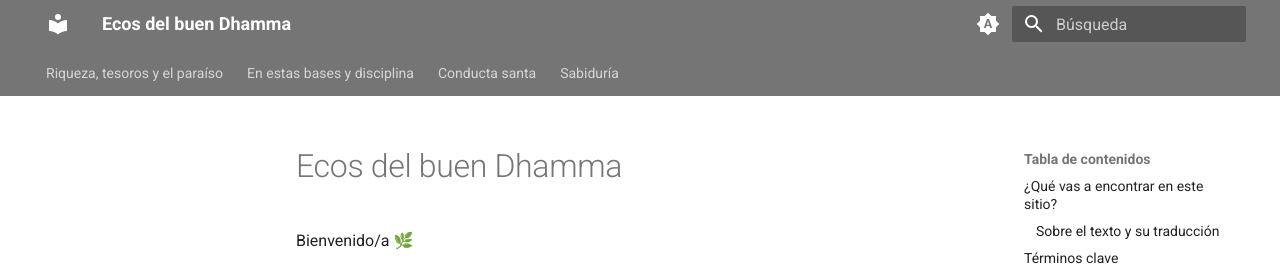
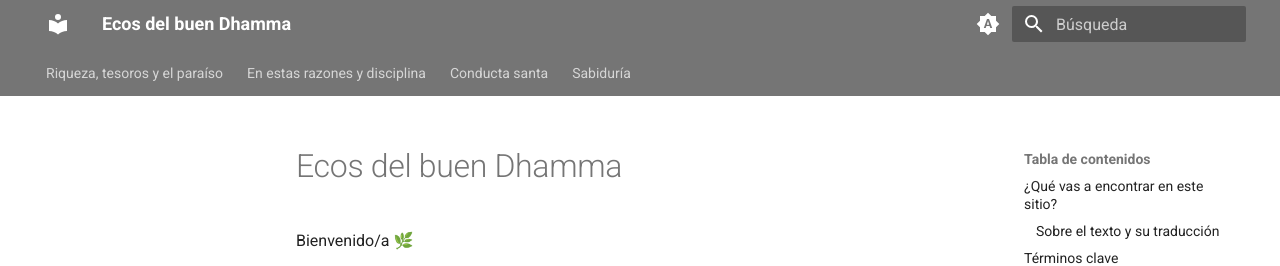
Before and after one commit to mjaviem/suttas-spanish, an MkDocs documentation site: the page built from docs/index.md, in a window 1280 px wide and 900 px high. Shown: the top 266 px of the window. Built offline with MkDocs 1.6.1 and Material for MkDocs 9.7.7, drawn with Linux system fonts in a browser that asks for light colours; some of the changed lines change nothing that is shown.

Commit message:
Update headings

```diff
--- a/mkdocs.yml
+++ b/mkdocs.yml
@@ -60,7 +60,7 @@
         - AN 5.245 Dutiyaduccaritasutta – Discurso segundo sobre la mala conducta: AN-5.245.md
         - AN 5.35 Dānānisaṁsasutta – Discurso sobre las ventajas de regalar: AN-5.35.md
         - AN 8.33 Dānavatthusutta – Discurso sobre los sustratos de regalar: AN-8.33.md
-  - En estas bases y disciplina:
+  - En estas razones y disciplina:
       - AN 10.66 Dutiyasukhasutta – Discurso segundo sobre la satisfacción: AN-10.66.md
       - SN 39.16 Dukkarasutta – Discurso sobre lo difícil de conseguir: SN-39.16.md
       - Hombres de bien:
@@ -93,7 +93,7 @@
       - SN 43.1 Kāyagatāsatisutta – Discurso sobre tener presente lo referido al cuerpo: SN-43.1.md
       - SN 47.20 Janapadakalyāṇīsutta – Discurso sobre la agraciada de la comarca: SN-47.20.md
       - AN 8.9 Nandasutta — Discurso sobre Nanda: AN-8.9.md
-      - AN 4.138 Nikaṭṭhasutta – Discurso sobre lo recogido: AN-4.138.md
+      - AN 4.138 Nikaṭṭhasutta – Discurso sobre lo retirado: AN-4.138.md
       - Compostura:
         - AN 6.107 Rāgasutta – Discurso sobre el interés: AN-6.107.md
         - AN 1.17 (Nīvaraṇappahānavagga): AN-1.17.md # – Capítulo del abandono de las obstrucciones
@@ -103,7 +103,7 @@
         - AN 5.61 Paṭhamasaññāsutta — Discurso primero sobre las concepciones: AN-5.61.md
         - AN 5.113 Sammāsamādhisutta – Discurso sobre la compostura cabal: AN-5.113.md
         - SN 56.1 Samādhisutta – Discurso sobre la compostura: SN-56.1.md
-        - SN 54.1 Ekadhammasutta – Discurso sobre una base: SN-54.1.md
+        - SN 54.1 Ekadhammasutta – Discurso sobre una razón: SN-54.1.md
         - SN 56.7 Vitakkasutta – Discurso sobre la consideración: SN-56.7.md
   - Sabiduría:
       - SN 56.27 Tathasutta – Discurso sobre lo auténtico: SN-56.27.md
```
